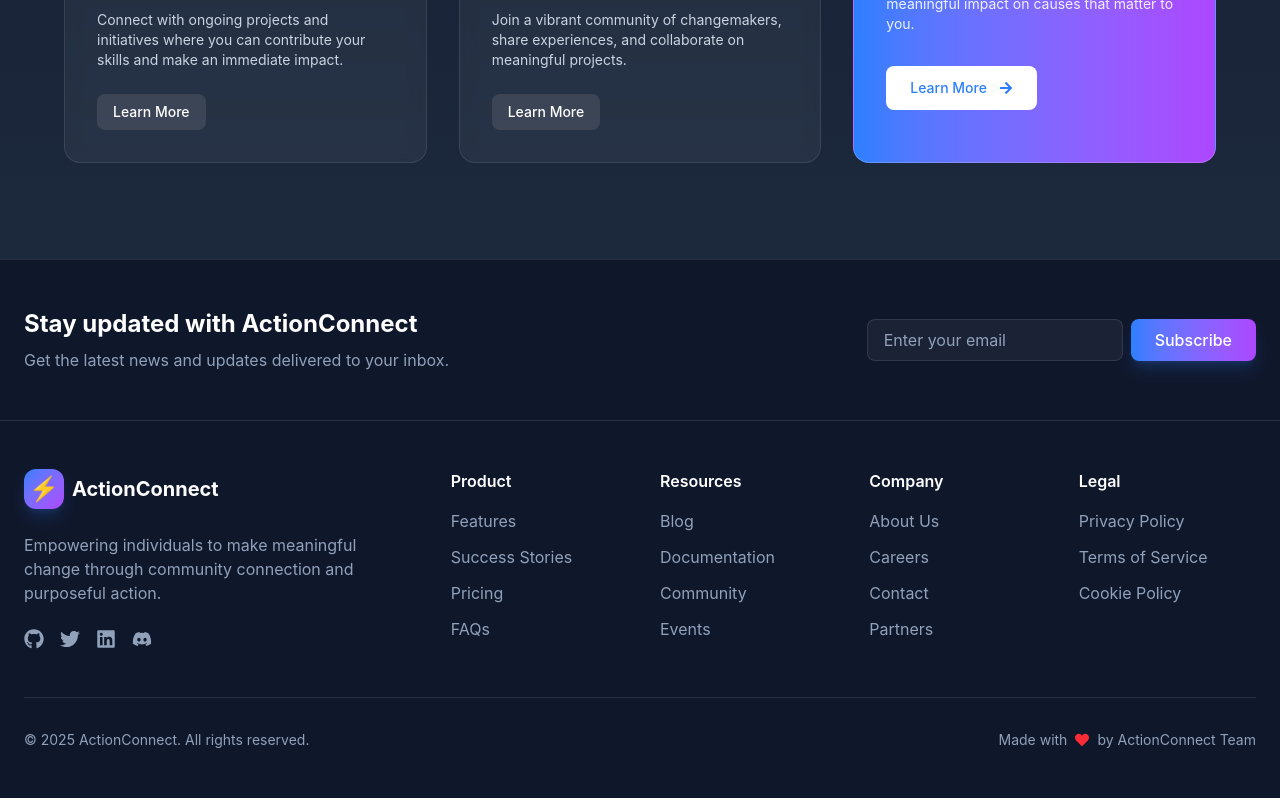
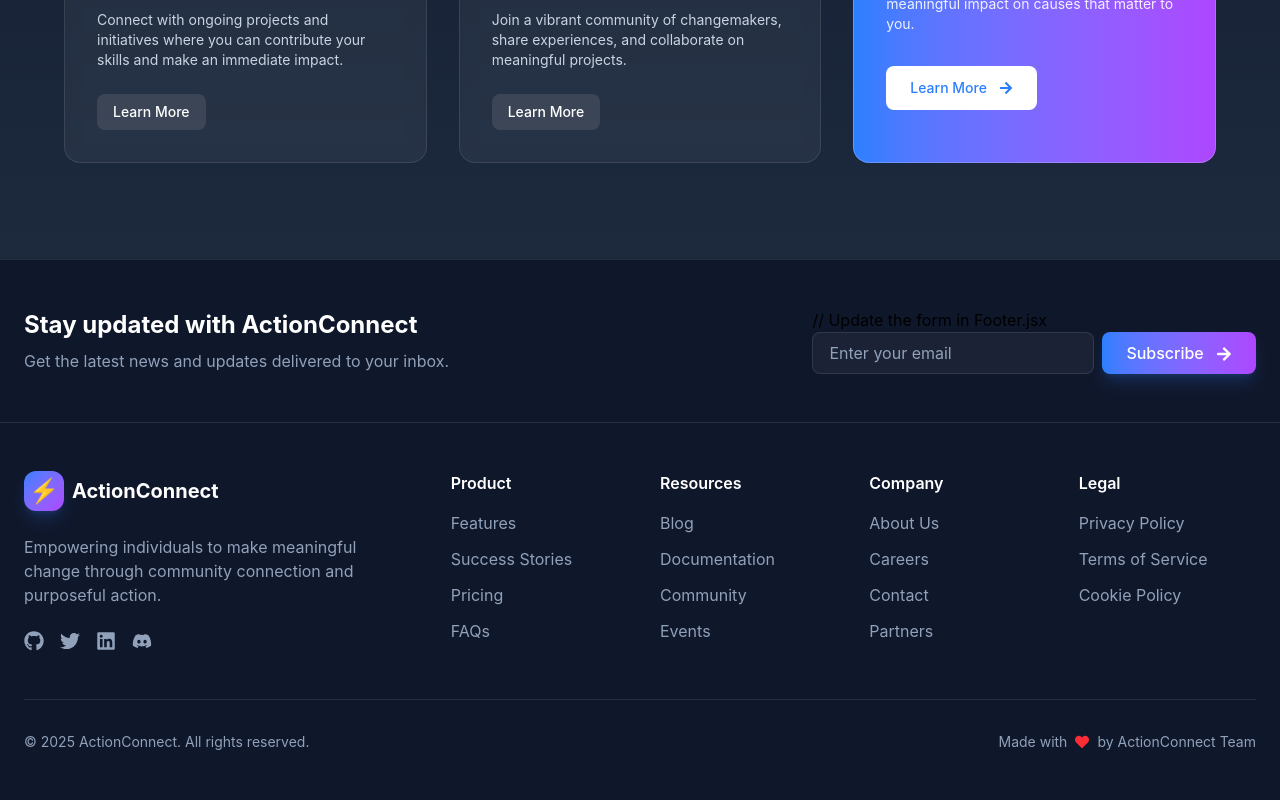
Before and after one commit to jeetKumar7/FrontActionConnect, a React (Vite) app: page / in a window 1280 px wide. Shown: the part 1721-2521 px from the top of the page. Built offline with nearby package versions, Linux system fonts and the light colour scheme; no server answers.

Commit message:
Updated Footer subscribe form and global css for responsiveness issue

```diff
--- a/src/components/layout/Footer.jsx
+++ b/src/components/layout/Footer.jsx
@@ -47,18 +47,19 @@ const Footer = () => {
               <p className="text-slate-400">Get the latest news and updates delivered to your inbox.</p>
             </div>
             <div className="w-full md:w-auto">
-              <form className="flex gap-2">
+              // Update the form in Footer.jsx
+              <form className="flex flex-col sm:flex-row gap-2 w-full">
                 <input
                   type="email"
                   placeholder="Enter your email"
-                  className="flex-1 md:w-64 px-4 py-2 bg-white/5 border border-white/10 rounded-lg text-white placeholder-slate-400 focus:outline-none focus:border-blue-500"
+                  className="flex-1 px-4 py-2 bg-white/5 border border-white/10 rounded-lg text-white placeholder-slate-400 focus:outline-none focus:border-blue-500"
                 />
                 <motion.button
                   whileHover={{ scale: 1.05 }}
                   whileTap={{ scale: 0.95 }}
-                  className="px-6 py-2 bg-gradient-to-r from-blue-500 to-purple-500 hover:from-blue-600 hover:to-purple-600 text-white rounded-lg font-medium shadow-lg shadow-blue-500/20 hover:shadow-xl hover:shadow-blue-500/40 transition-all duration-300"
+                  className="sm:flex-none px-6 py-2 bg-gradient-to-r from-blue-500 to-purple-500 hover:from-blue-600 hover:to-purple-600 text-white rounded-lg font-medium shadow-lg shadow-blue-500/20 hover:shadow-xl hover:shadow-blue-500/40 transition-all duration-300"
                 >
-                  Subscribe
+                  Subscribe <FaArrowRight className="inline ml-2" />
                 </motion.button>
               </form>
             </div>
--- a/src/index.css
+++ b/src/index.css
@@ -2,7 +2,17 @@
 
 @import url("https://fonts.googleapis.com/css2?family=Poppins:wght@700;900&family=Inter:wght@400;700&display=swap");
 
-body {
+html,
+body,
+#root {
+  overflow-x: hidden;
+  position: relative;
+  width: 100%;
+}
+
+/* Fix for mobile menu */
+.lg\:hidden {
+  max-width: 100vw;
   overflow-x: hidden;
 }
 
```
